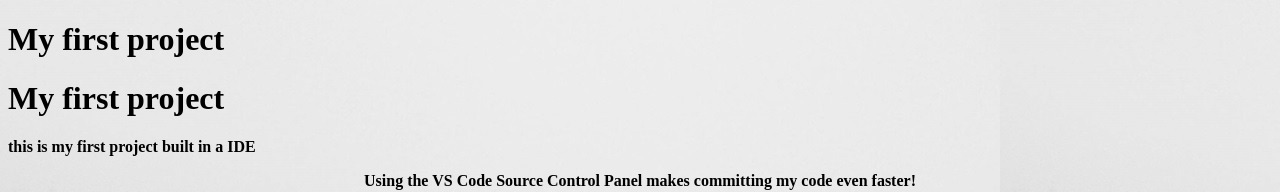
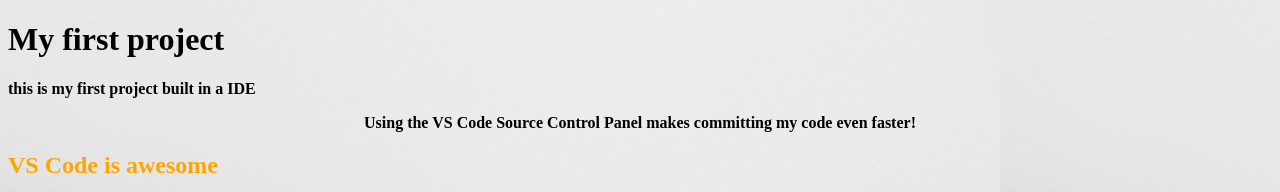
Before and after one commit to Voxaxe/my-first-project, a plain HTML site: page index.html in a window 1280 px wide. Shown: the top 192 px of the page. Drawn offline with Linux system fonts and the light colour scheme.

Commit message:
removed h1  header and style css that wasnt being used

```diff
--- a/assets/css/styles.css
+++ b/assets/css/styles.css
@@ -1,7 +1,4 @@
-/* body{
-    background-color: lightgrey;
-    background-image: url("../images/01-02-02_background-img.jpg")
-} */
+
 body{
     background-color: lightgrey;
     background-image: url("/assets/images/01-02-02_background-img.jpg")
--- a/index.html
+++ b/index.html
@@ -8,7 +8,6 @@
   </head>
   <body>
     <h1>My first project</h1>
-    <h1>My first project</h1>
     <p>this is my first project built in a IDE</p>
     <p class="text-center">Using the VS Code Source Control Panel makes committing my code even faster!</p>
     <h2>VS Code is awesome</h2>
```
